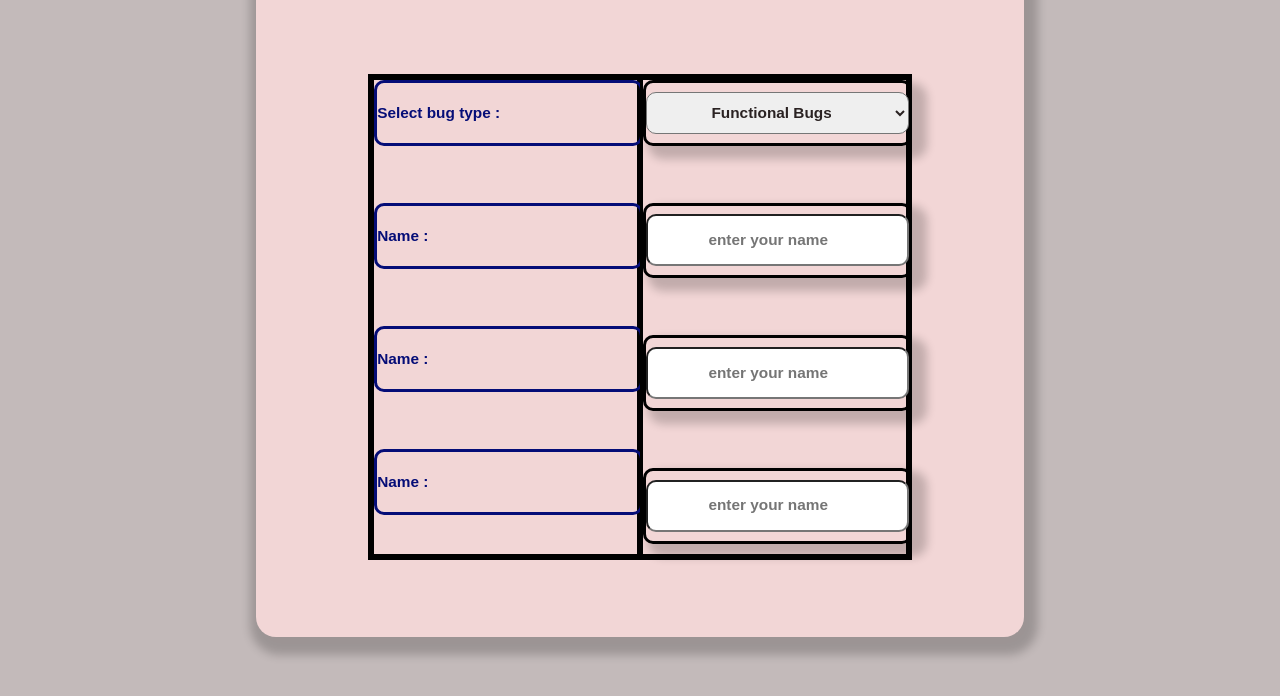
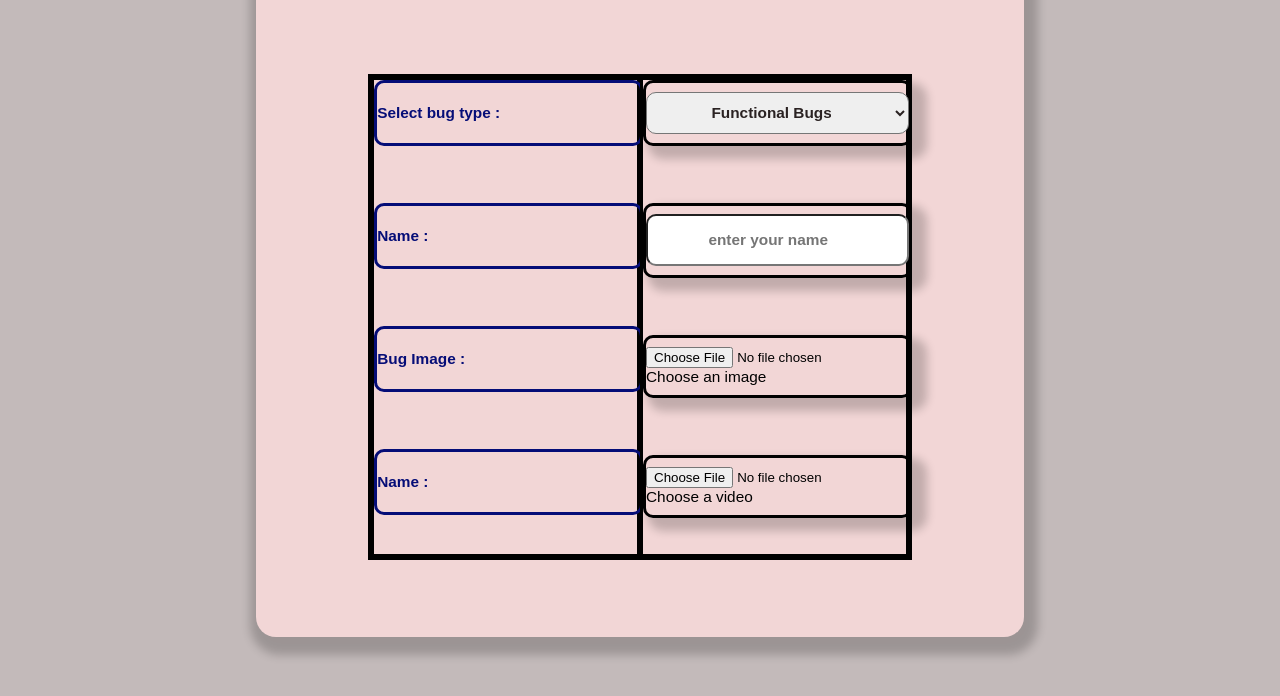
Before and after one commit to Abhishek8985/Bug-Reporting, a plain HTML site: page index.html in a window 1280 px wide. Shown: the part 380-1076 px from the top of the page. Drawn offline with Linux system fonts and the light colour scheme.

Commit message:
Update index.html

```diff
--- a/index.html
+++ b/index.html
@@ -25,8 +25,8 @@
                     <div class="form-labels">
                         <div class="labels"><label for="bug">Select bug type : </label></div>
                         <div class="labels"><label for="name">Name : </label></div>
-                        <div class="labels"><label for="name">Name : </label></div>
-                        <div class="labels"><label for="name">Name : </label></div>
+                        <div class="labels"><label for="bug-img">Bug Image : </label></div>
+                        <div class="labels"><label for="bug-video">Name : </label></div>
                     </div>
                     <div class="form-inputs">
                         <div class="inputs">
@@ -49,23 +49,17 @@
                           placeholder="enter your name"
                         />
                         </div>
-                        <div class="inputs">
-                            <input
-                          type="text"
-                          name="name"
-                          class="form-control"
-                          id="name"
-                          placeholder="enter your name"
-                        />
+                        <div class="inputs i1">
+                            <label class="file-input-label">
+                                <input type="file" name="bug-img" accept="image/png, image/gif, image/jpeg" class="file-input" />
+                                <span class="file-input-text">Choose an image</span>
+                            </label>
                         </div>
-                        <div class="inputs il">
-                            <input
-                          type="text"
-                          name="name"
-                          class="form-control"
-                          id="name"
-                          placeholder="enter your name"
-                        />
+                        <div class="inputs il i2">
+                            <label class="file-input-label">
+                                <input type="file" name="bug-video" accept="video/*" class="file-input" />
+                                <span class="file-input-text">Choose a video</span>
+                            </label>
                         </div>
                     </div>
                 </div>
```
